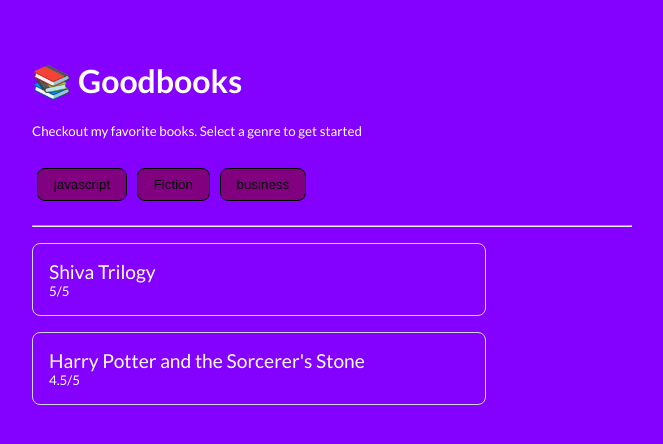
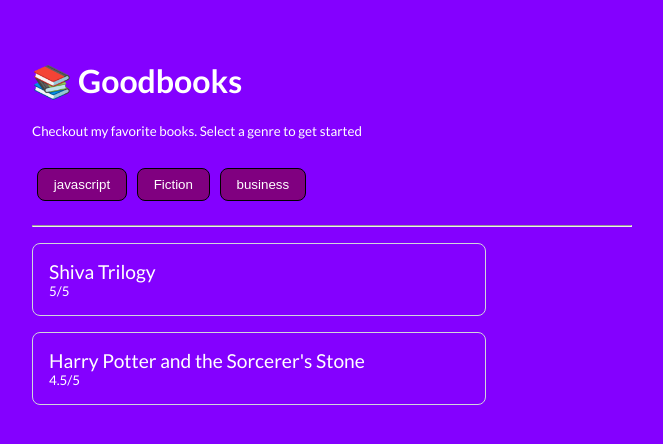
Before and after one commit to Bibin-Antony/Book-Recommendations-App, a React (Create React App) app: page / in a window 1280 px wide. Shown: the top 444 px of the page, without its empty margins (308-971 px from the left). Built offline with nearby package versions, Linux system fonts and the light colour scheme.

Commit message:
Update App.js

```diff
--- a/src/App.js
+++ b/src/App.js
@@ -50,6 +50,7 @@ export default function App() {
             style={{
               cursor: "pointer",
               backgroundColor: "purple",
+              color:"white",
               borderRadius: "0.5rem",
               padding: "0.5rem  1rem",
               border: "1px solid black",
```
